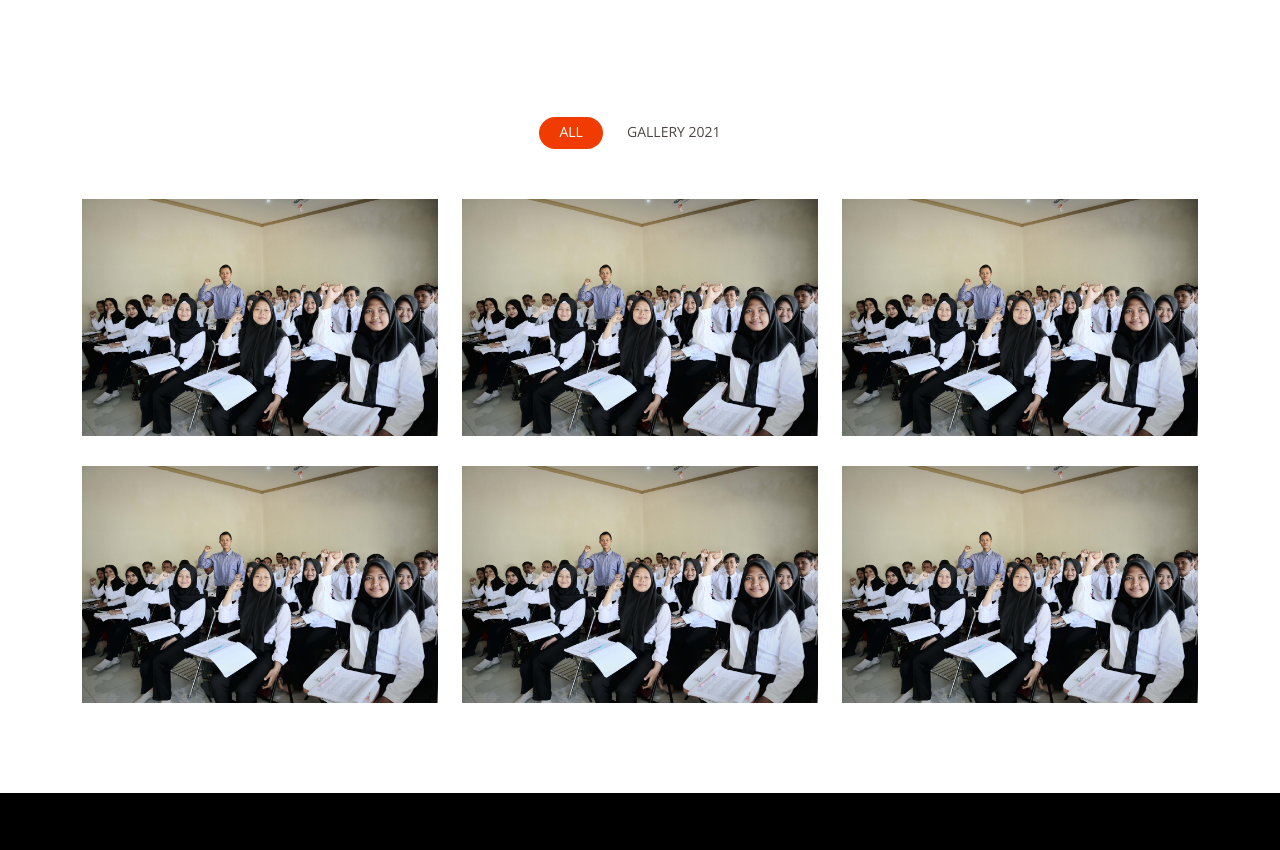
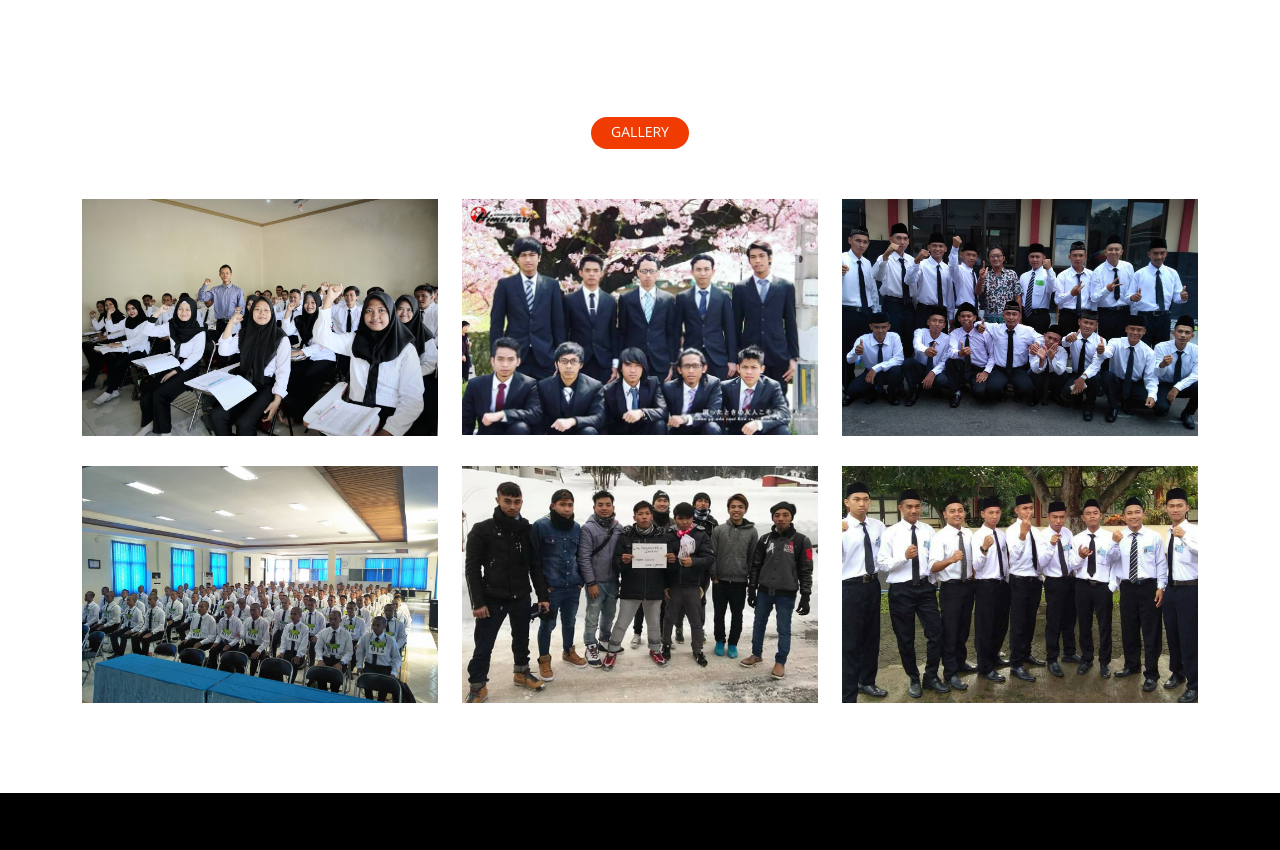
Before and after one commit to acp2013/lpknusantaragakkou, a plain HTML site: page index.html in a window 1280 px wide. Shown: the part 1245-2095 px from the top of the page. Drawn offline with nearby package versions, Linux system fonts and the light colour scheme; a web font is replaced by a local one.

Commit message:
update gallery

```diff
--- a/index.html
+++ b/index.html
@@ -232,9 +232,9 @@
         <div class="row" data-aos="fade-up">
           <div class="col-lg-12 d-flex justify-content-center">
             <ul id="portfolio-flters">
-              <li data-filter="*" class="filter-active">All</li>
+              <!-- <li data-filter="*" class="filter-active">All</li> -->
               <!-- <li data-filter=".filter-app">App</li> -->
-              <li data-filter=".filter-gallery">Gallery 2021</li>
+              <li data-filter=".filter-gallery" class="filter-active">Gallery</li>
               <!-- <li data-filter=".filter-card">Card</li> -->
               <!-- <li data-filter=".filter-web">Web</li> -->
             </ul>
@@ -246,60 +246,60 @@
           <div class="col-lg-4 col-md-6 portfolio-item filter-gallery">
             <img src="assets/img/portfolio/portfolio-1.jpg" class="img-fluid" alt="">
             <div class="portfolio-info">
-              <h4>Gallery 2021 1</h4>
-              <p>Gallery 2021</p>
-              <a href="assets/img/portfolio/portfolio-1.jpg" data-gallery="portfolioGallery" class="portfolio-lightbox preview-link" title="App 1"><i class="bx bx-plus"></i></a>
-              <a href="portfolio-details.html" class="details-link" title="More Details"><i class="bx bx-link"></i></a>
+              <h4>LPK Nusantara Gakkou Merupakan Lembaga Pelatihan dan Khursus Bahasa Jepang</h4>
+              <p>9 September 2021</p>
+              <a href="assets/img/portfolio/portfolio-1.jpg" data-gallery="portfolioGallery" class="portfolio-lightbox preview-link" title="LPK Nusantara Gakkou Merupakan Lembaga Pelatihan dan Khursus Bahasa Jepang"><i class="bx bx-plus"></i></a>
+              <!-- <a href="portfolio-details.html" class="details-link" title="More Details"><i class="bx bx-link"></i></a> -->
             </div>
           </div>
 
           <div class="col-lg-4 col-md-6 portfolio-item filter-gallery">
-            <img src="assets/img/portfolio/portfolio-1.jpg" class="img-fluid" alt="">
+            <img src="assets/img/portfolio/portfolio-2.jpg" class="img-fluid" alt="">
             <div class="portfolio-info">
-              <h4>Gallery 2021 1</h4>
-              <p>Gallery 2021</p>
-              <a href="assets/img/portfolio/portfolio-1.jpg" data-gallery="portfolioGallery" class="portfolio-lightbox preview-link" title="App 1"><i class="bx bx-plus"></i></a>
-              <a href="portfolio-details.html" class="details-link" title="More Details"><i class="bx bx-link"></i></a>
+              <h4>Program Magang Jepang Kontrak 3-5 Tahun</h4>
+              <p>19 November 2017</p>
+              <a href="assets/img/portfolio/portfolio-2.jpg" data-gallery="portfolioGallery" class="portfolio-lightbox preview-link" title="Program Magang Jepang Kontrak 3-5 Tahun"><i class="bx bx-plus"></i></a>
+              <!-- <a href="portfolio-details.html" class="details-link" title="More Details"><i class="bx bx-link"></i></a> -->
             </div>
           </div>
 
           <div class="col-lg-4 col-md-6 portfolio-item filter-gallery">
-            <img src="assets/img/portfolio/portfolio-1.jpg" class="img-fluid" alt="">
+            <img src="assets/img/portfolio/portfolio-3.jpg" class="img-fluid" alt="">
             <div class="portfolio-info">
-              <h4>Gallery 2021 1</h4>
-              <p>Gallery 2021</p>
-              <a href="assets/img/portfolio/portfolio-1.jpg" data-gallery="portfolioGallery" class="portfolio-lightbox preview-link" title="App 1"><i class="bx bx-plus"></i></a>
-              <a href="portfolio-details.html" class="details-link" title="More Details"><i class="bx bx-link"></i></a>
+              <h4>Siswa LPK Nusantara Gakkou</h4>
+              <p>9 Januari 2017</p>
+              <a href="assets/img/portfolio/portfolio-3.jpg" data-gallery="portfolioGallery" class="portfolio-lightbox preview-link" title="Siswa LPK Nusantara Gakkou"><i class="bx bx-plus"></i></a>
+              <!-- <a href="portfolio-details.html" class="details-link" title="More Details"><i class="bx bx-link"></i></a> -->
             </div>
           </div>
 
           <div class="col-lg-4 col-md-6 portfolio-item filter-gallery">
-            <img src="assets/img/portfolio/portfolio-1.jpg" class="img-fluid" alt="">
+            <img src="assets/img/portfolio/portfolio-4.jpg" class="img-fluid" alt="">
             <div class="portfolio-info">
-              <h4>Gallery 2021 1</h4>
-              <p>Gallery 2021</p>
-              <a href="assets/img/portfolio/portfolio-1.jpg" data-gallery="portfolioGallery" class="portfolio-lightbox preview-link" title="App 1"><i class="bx bx-plus"></i></a>
-              <a href="portfolio-details.html" class="details-link" title="More Details"><i class="bx bx-link"></i></a>
+              <h4>Rekurt Magang Jpn di GP Ansor Tulungagung</h4>
+              <p>16-19 April 2018</p>
+              <a href="assets/img/portfolio/portfolio-4.jpg" data-gallery="portfolioGallery" class="portfolio-lightbox preview-link" title="Rekurt Magang Jpn di GP Ansor Tulungagung"><i class="bx bx-plus"></i></a>
+              <!-- <a href="portfolio-details.html" class="details-link" title="More Details"><i class="bx bx-link"></i></a> -->
             </div>
           </div>
 
           <div class="col-lg-4 col-md-6 portfolio-item filter-gallery">
-            <img src="assets/img/portfolio/portfolio-1.jpg" class="img-fluid" alt="">
+            <img src="assets/img/portfolio/portfolio-5.jpg" class="img-fluid" alt="">
             <div class="portfolio-info">
-              <h4>Gallery 2021 1</h4>
-              <p>Gallery 2021</p>
-              <a href="assets/img/portfolio/portfolio-1.jpg" data-gallery="portfolioGallery" class="portfolio-lightbox preview-link" title="App 1"><i class="bx bx-plus"></i></a>
-              <a href="portfolio-details.html" class="details-link" title="More Details"><i class="bx bx-link"></i></a>
+              <h4>Program Magang ke JP Kerjasama Dengan Kemenakertrans JKT Pusat</h4>
+              <p>13 Maret 2018</p>
+              <a href="assets/img/portfolio/portfolio-5.jpg" data-gallery="portfolioGallery" class="portfolio-lightbox preview-link" title="Program Magang ke JP Kerjasama Dengan Kemenakertrans JKT Pusat"><i class="bx bx-plus"></i></a>
+              <!-- <a href="portfolio-details.html" class="details-link" title="More Details"><i class="bx bx-link"></i></a> -->
             </div>
           </div>
 
           <div class="col-lg-4 col-md-6 portfolio-item filter-gallery">
-            <img src="assets/img/portfolio/portfolio-1.jpg" class="img-fluid" alt="">
+            <img src="assets/img/portfolio/portfolio-6.jpg" class="img-fluid" alt="">
             <div class="portfolio-info">
-              <h4>Gallery 2021 1</h4>
-              <p>Gallery 2021</p>
-              <a href="assets/img/portfolio/portfolio-1.jpg" data-gallery="portfolioGallery" class="portfolio-lightbox preview-link" title="App 1"><i class="bx bx-plus"></i></a>
-              <a href="portfolio-details.html" class="details-link" title="More Details"><i class="bx bx-link"></i></a>
+              <h4>Program Magang ke JP Kerjasama Dengan Kemenakertrans JKT Pusat</h4>
+              <p>13 Januari 2018</p>
+              <a href="assets/img/portfolio/portfolio-6.jpg" data-gallery="portfolioGallery" class="portfolio-lightbox preview-link" title="Program Magang ke JP Kerjasama Dengan Kemenakertrans JKT Pusat"><i class="bx bx-plus"></i></a>
+              <!-- <a href="portfolio-details.html" class="details-link" title="More Details"><i class="bx bx-link"></i></a> -->
             </div>
           </div>
 
```
Also changed, not shown: assets/img/logo-lpk3.png (added), assets/img/portfolio/portfolio-2.jpg (added), assets/img/portfolio/portfolio-3.jpg (added), assets/img/portfolio/portfolio-4.jpg (added), assets/img/portfolio/portfolio-5.jpg (added), assets/img/portfolio/portfolio-6.jpg (added), 1 other file.
